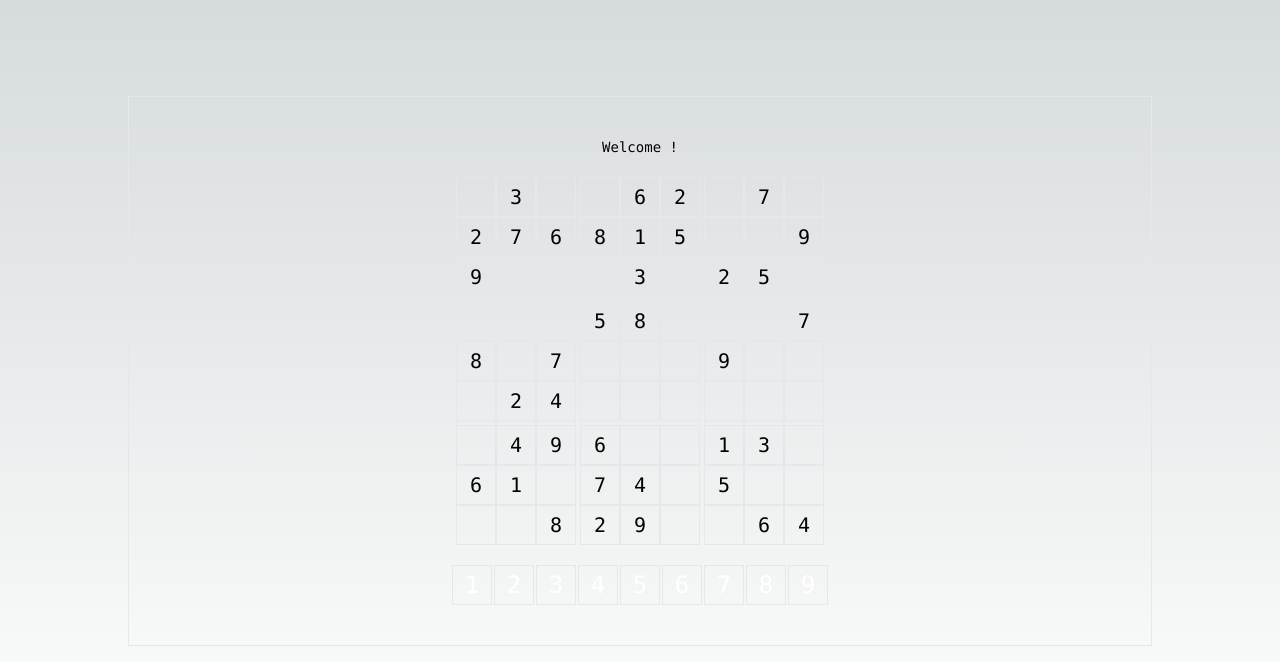
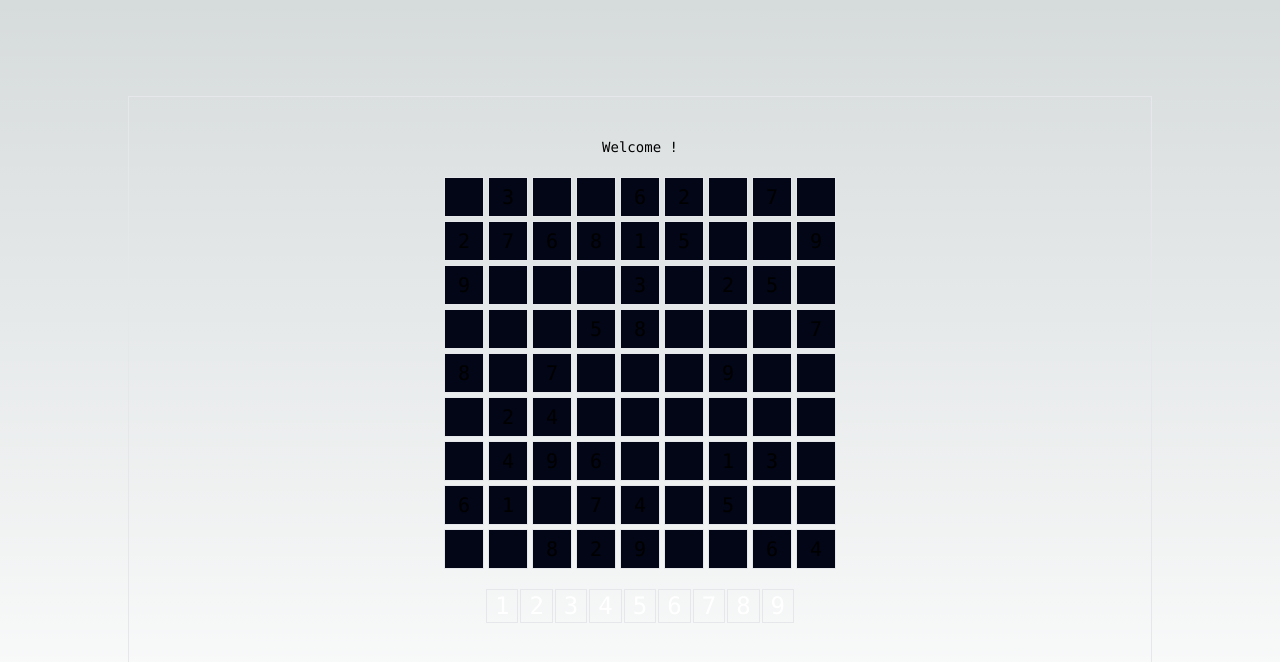
Before and after one commit to swjeon0810/sudoku, a Next.js app: page / in a window 1280 px wide. Shown: the top 662 px of the page. Built offline with nearby package versions, Linux system fonts and the light colour scheme.

Commit message:
🔥 ⚡️ updated

```diff
--- /dev/null
+++ b/app/components/NumberBar.tsx
@@ -0,0 +1,24 @@
+import React from "react";
+
+type NumberBarTypes = {
+  index: number;
+  selectedNum: number;
+  handleNumberBarClick: any;
+};
+
+export default function NumberBar({
+  index,
+  selectedNum,
+  handleNumberBarClick,
+}: NumberBarTypes) {
+  return (
+    <button
+      className={`w-auto h-auto px-2 text-center text-white text-2xl border ${
+        selectedNum === index + 1 ? "bg-pink-600" : ""
+      }`}
+      onClick={() => handleNumberBarClick(index + 1)}
+    >
+      {index + 1}
+    </button>
+  );
+}
--- a/app/page.tsx
+++ b/app/page.tsx
@@ -1,69 +1,138 @@
 "use client";
 import { useState } from "react";
+import NumberBar from "./components/NumberBar";
 
-type SudokuGridType = {
-  index: number;
-  values: Array<number>;
+const example2 = [
+  [0, 3, 0, 0, 6, 2, 0, 7, 0],
+  [2, 7, 6, 8, 1, 5, 0, 0, 9],
+  [9, 0, 0, 0, 3, 0, 2, 5, 0],
+  [0, 0, 0, 5, 8, 0, 0, 0, 7],
+  [8, 0, 7, 0, 0, 0, 9, 0, 0],
+  [0, 2, 4, 0, 0, 0, 0, 0, 0],
+  [0, 4, 9, 6, 0, 0, 1, 3, 0],
+  [6, 1, 0, 7, 4, 0, 5, 0, 0],
+  [0, 0, 8, 2, 9, 0, 0, 6, 4],
+];
+
+type SudokuCell = {
+  row: number;
+  col: number;
+  value: number;
+  subgrid: number;
+  fix: boolean;
 };
-const SudokuGrid = ({ index, values }: SudokuGridType) => {
-  // grid: 몇번째 그리드에 속하는지.
-  const buttons = Array(9).fill(null);
-  const handleClick = (cellIndex: number) => {
-    console.log(`${index} - ${cellIndex}`);
-  };
-  return (
-    <div className="grid grid-cols-3">
-      {buttons.map((_: any, index: number) => (
-        <button
-          key={index}
-          className="w-10 h-10 border bg-opacity-0 bg-white text-center text-xl"
-          onClick={() => handleClick(index)}
-        >
-          {values[index] !== 0 ? values[index] : ""}
-        </button>
-      ))}
-    </div>
-  );
+
+type SudokuGrid = SudokuCell[][];
+const generateEmptyGrid = (): SudokuGrid => {
+  // 비어있는 네모칸들 만들기
+  const grid: SudokuGrid = [];
+  for (let row = 0; row < 9; row++) {
+    const currentRow: SudokuCell[] = [];
+    for (let col = 0; col < 9; col++) {
+      let value = example2[row][col];
+
+      currentRow.push({
+        row,
+        col,
+        value,
+        subgrid: Math.floor(row / 3) * 3 + Math.floor(col / 3),
+        fix: value != 0,
+      });
+    }
+    grid.push(currentRow);
+  }
+  return grid;
 };
 
 export default function Home() {
-  const [selectedNum, setSelectedNum] = useState(-1);
-  const example = [
-    [0, 3, 0, 2, 7, 6, 9, 0, 0],
-    [0, 6, 2, 8, 1, 5, 0, 3, 0],
-    [0, 7, 0, 0, 0, 9, 2, 5, 0],
-    [0, 0, 0, 8, 0, 7, 0, 2, 4],
-    [5, 8, 0, 0, 0, 0, 0, 0, 0],
-    [0, 0, 7, 9, 0, 0, 0, 0, 0],
-    [0, 4, 9, 6, 1, 0, 0, 0, 8],
-    [6, 0, 0, 7, 4, 0, 2, 9, 0],
-    [1, 3, 0, 5, 0, 0, 0, 6, 4],
-  ];
+  const [sudokuGrid, setSudokuGrid] = useState<SudokuGrid>(generateEmptyGrid());
+
+  const [activeNum, setActiveNum] = useState(-1);
+  const initialCellSelection = {
+    grid: -1,
+    row: -1,
+    col: -1,
+    value: -1,
+  };
+  const [cellSelected, setCellSelected] = useState(initialCellSelection);
+
+  const cellClickEvent = (cell: SudokuCell) => {
+    //셀 클릭 이벤트
+    console.log(
+      `선택값: ${cell.value}\nsubgrid: ${cell.subgrid} \nrow: ${cell.row} \ncol: ${cell.col}`
+    );
+    setCellSelected({
+      grid: cell.subgrid,
+      row: cell.row,
+      col: cell.col,
+      value: cell.value,
+    });
+    if (activeNum != -1 && !cell.fix) {
+      // Number Bar 활성화되어 있는 경우 active Num 값을 입력해줌
+      setSudokuGrid((prevGrid) => {
+        const newGrid = [...prevGrid]; // 복사하여 새로운 배열 생성
+        newGrid[cell.row] = [...newGrid[cell.row]];
+        newGrid[cell.row][cell.col] = {
+          ...newGrid[cell.row][cell.col],
+          value: activeNum,
+        };
+        return newGrid;
+      });
+    }
+    //setActiveNum(-1);
+  };
+
+  const handleNumberBarClick = (number: number) => {
+    setActiveNum(number);
+    setCellSelected(initialCellSelection);
+  };
 
   return (
     <main className="flex min-h-screen flex-col items-center justify-between p-24">
       <div className="flex flex-col z-10 w-full max-w-5xl items-center justify-between font-mono text-sm lg:flex border gap-5 py-10">
         <p>Welcome !</p>
-        <div className="grid grid-cols-3 gap-x-1 gap-y-1">
-          {Array(9)
-            .fill(null)
-            .map((_: any, index: number) => (
-              <SudokuGrid key={index} index={index} values={example[index]} />
-            ))}
+        <div className="grid gap-y-1">
+          {sudokuGrid.map((row, rowIndex) => (
+            <div key={rowIndex} className="grid grid-cols-9 gap-x-1 ">
+              {row.map((cell, colIndex) => (
+                <input
+                  key={colIndex}
+                  type="text"
+                  className={`w-8 h-8 sm:w-10 sm:h-10 border text-center text-xl cursor-pointer
+                    ${
+                      cell.row == cellSelected.row &&
+                      cell.col == cellSelected.col &&
+                      " border-pink-300 border-4 "
+                    }
+                  ${
+                    cellSelected.row == cell.row || cellSelected.col == cell.col
+                      ? " bg-slate-600 "
+                      : " bg-slate-950 "
+                  }
+                  ${cell.subgrid == cellSelected.grid && " bg-slate-600 "}
+                  ${
+                    cell.value == activeNum ? " bg-pink-600 " : " bg-slate-950 "
+                  }
+                  ${cell.value == cellSelected.value && " text-pink-400 "}`}
+                  onClick={() => cellClickEvent(cell)}
+                  value={cell.value != 0 ? cell.value : ""}
+                  readOnly
+                />
+              ))}
+            </div>
+          ))}
         </div>
+        {/* Number Bar*/}
         <div className="flex gap-0.5">
           {Array(9)
             .fill(null)
             .map((_: any, index: number) => (
-              <button
+              <NumberBar
                 key={index}
-                className={`w-10 h-10 text-center text-white text-2xl border ${
-                  selectedNum === index ? "bg-pink-600" : ""
-                }`}
-                onClick={() => setSelectedNum(index)}
-              >
-                {index + 1}
-              </button>
+                index={index}
+                selectedNum={activeNum}
+                handleNumberBarClick={handleNumberBarClick}
+              />
             ))}
         </div>
       </div>
```
Also changed, not shown: package.json (+6 -5 lines), 1 other file (tests, documents, lock files or other folders).
